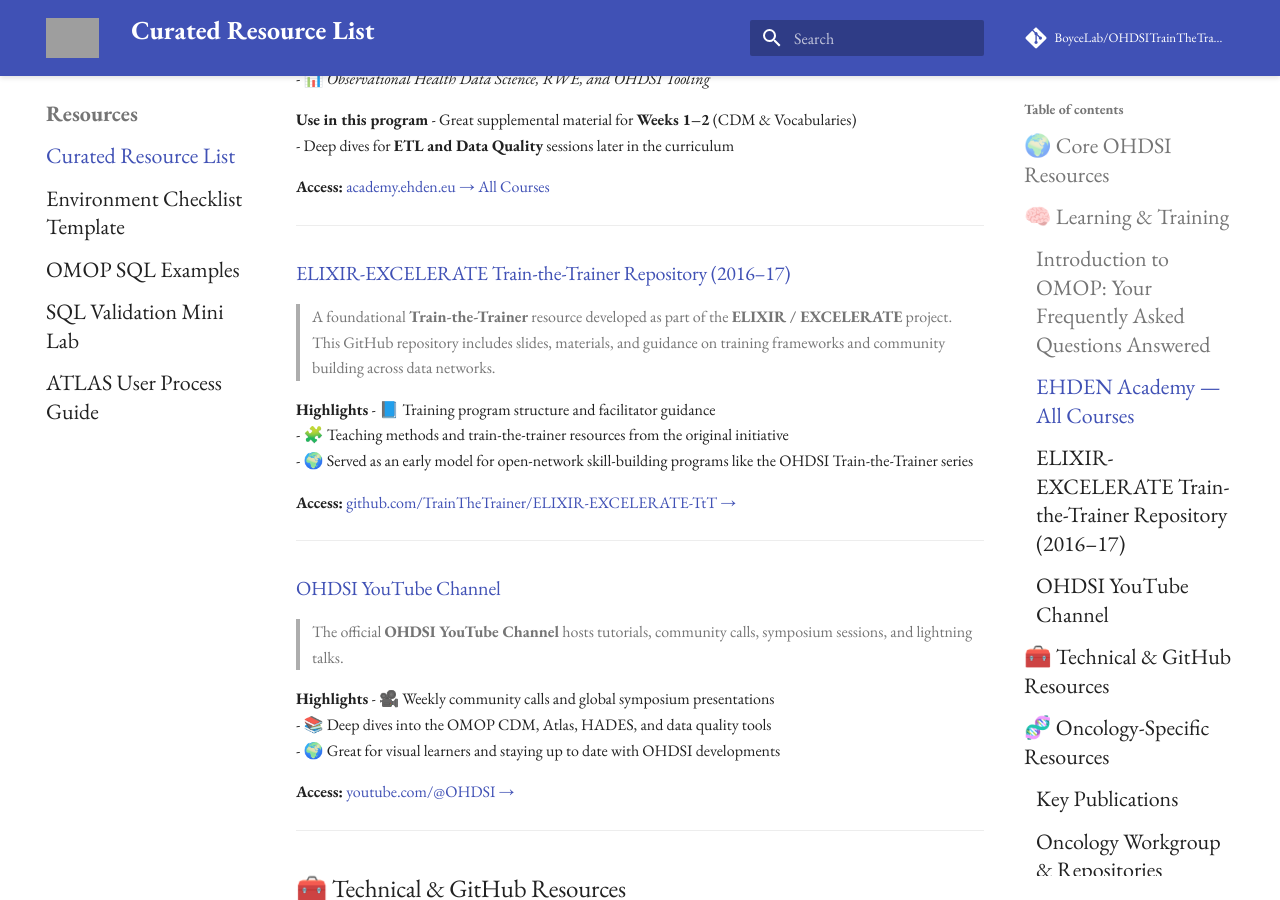
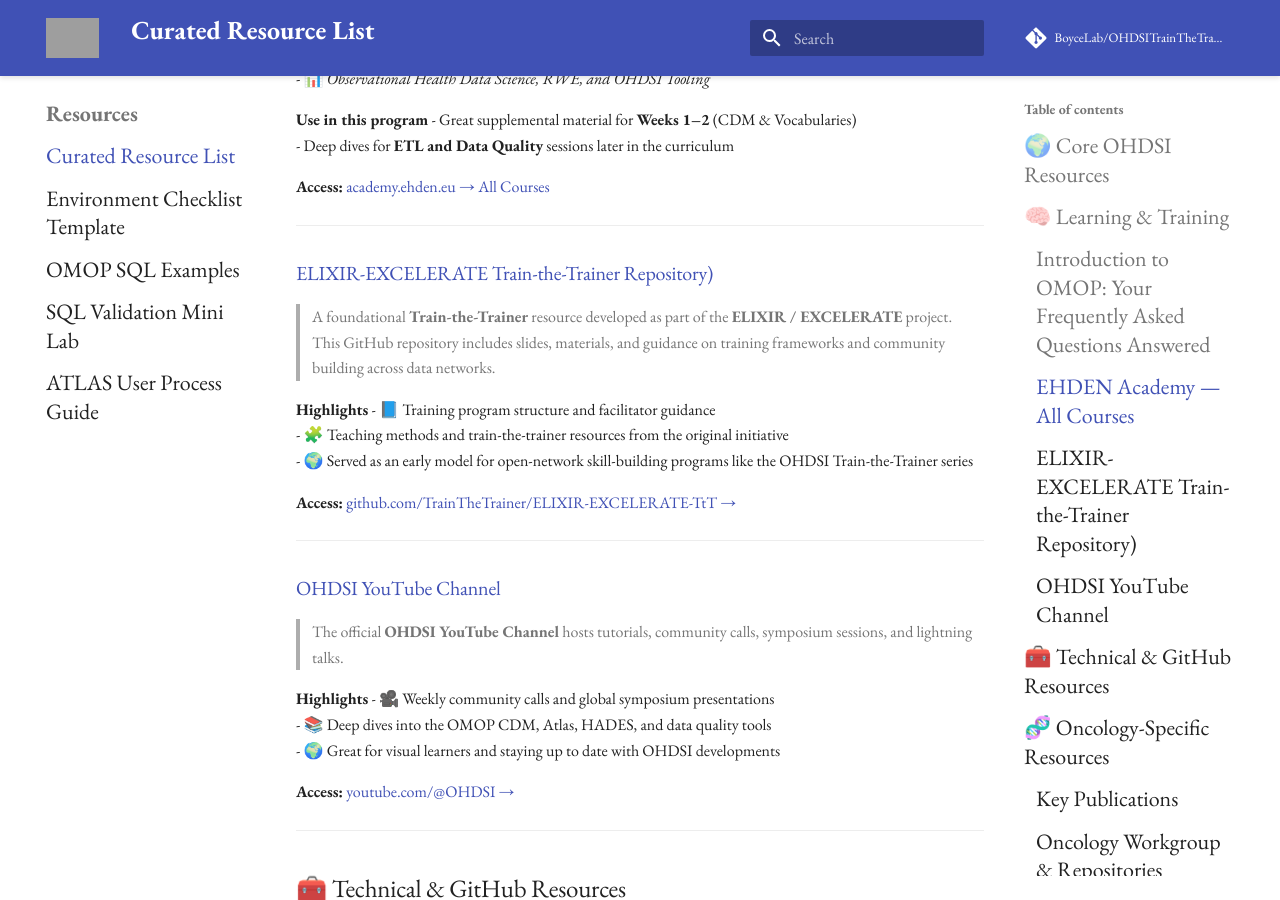
Before and after one commit to BoyceLab/OHDSITrainTheTrainer-6WK, an MkDocs documentation site: the page built from docs/resources.md, in a window 1280 px wide and 900 px high, scrolled down 1299 px. Built offline with MkDocs 1.6.1 and Material for MkDocs 9.7.7, drawn with Linux system fonts in a browser that asks for light colours; comment, search, counter and statistics services are not loaded; grey boxes are pictures that could not be loaded.

Commit message:
Update resources.md

```diff
--- a/docs/resources.md
+++ b/docs/resources.md
@@ -51,7 +51,7 @@
 
 ---
 
-### [ELIXIR-EXCELERATE Train-the-Trainer Repository (2016–17)](https://github.com/TrainTheTrainer/ELIXIR-EXCELERATE-TtT)
+### [ELIXIR-EXCELERATE Train-the-Trainer Repository)](https://github.com/TrainTheTrainer/ELIXIR-EXCELERATE-TtT)
 
 > A foundational **Train-the-Trainer** resource developed as part of the **ELIXIR / EXCELERATE** project.
 > This GitHub repository includes slides, materials, and guidance on training frameworks and community building across data networks.
```
